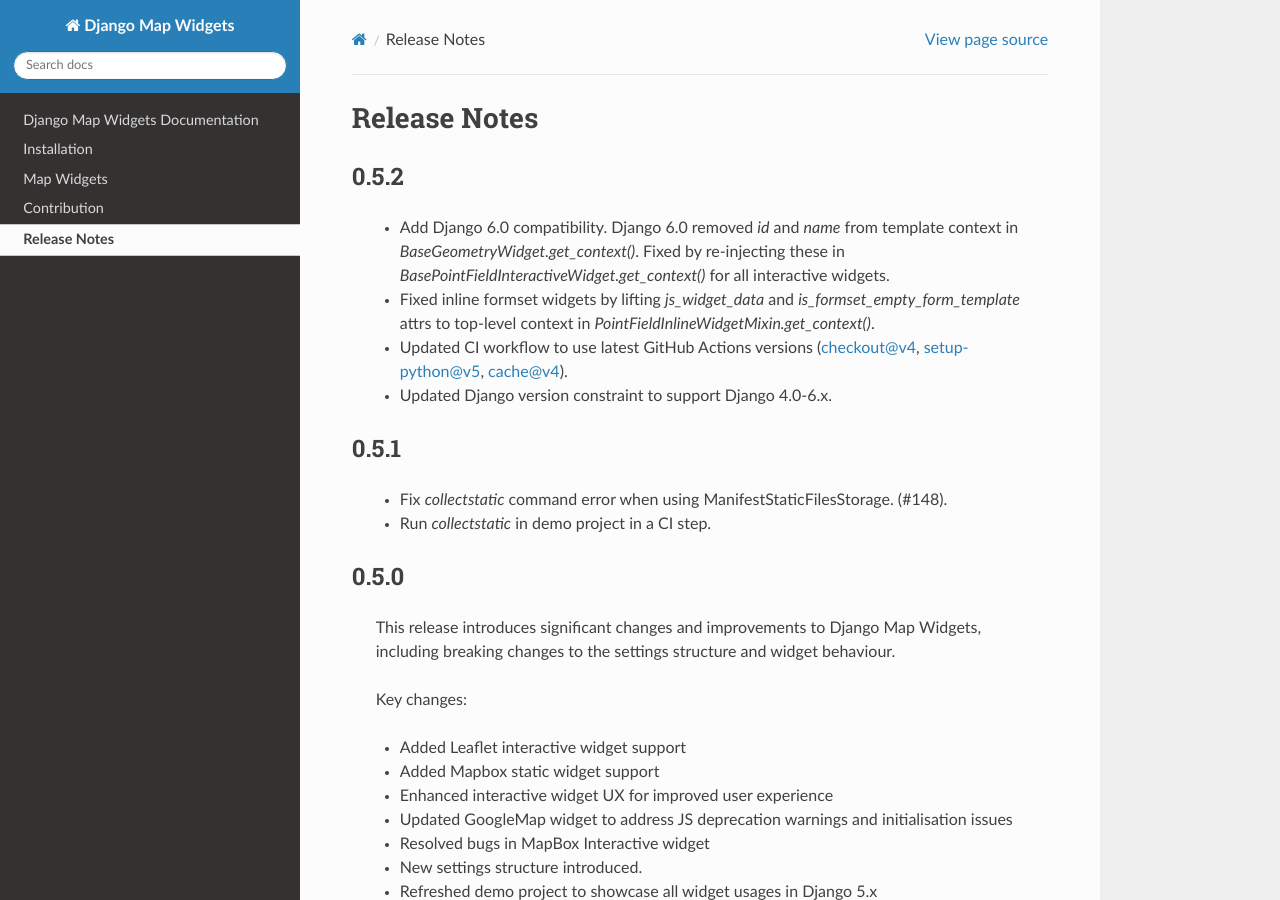
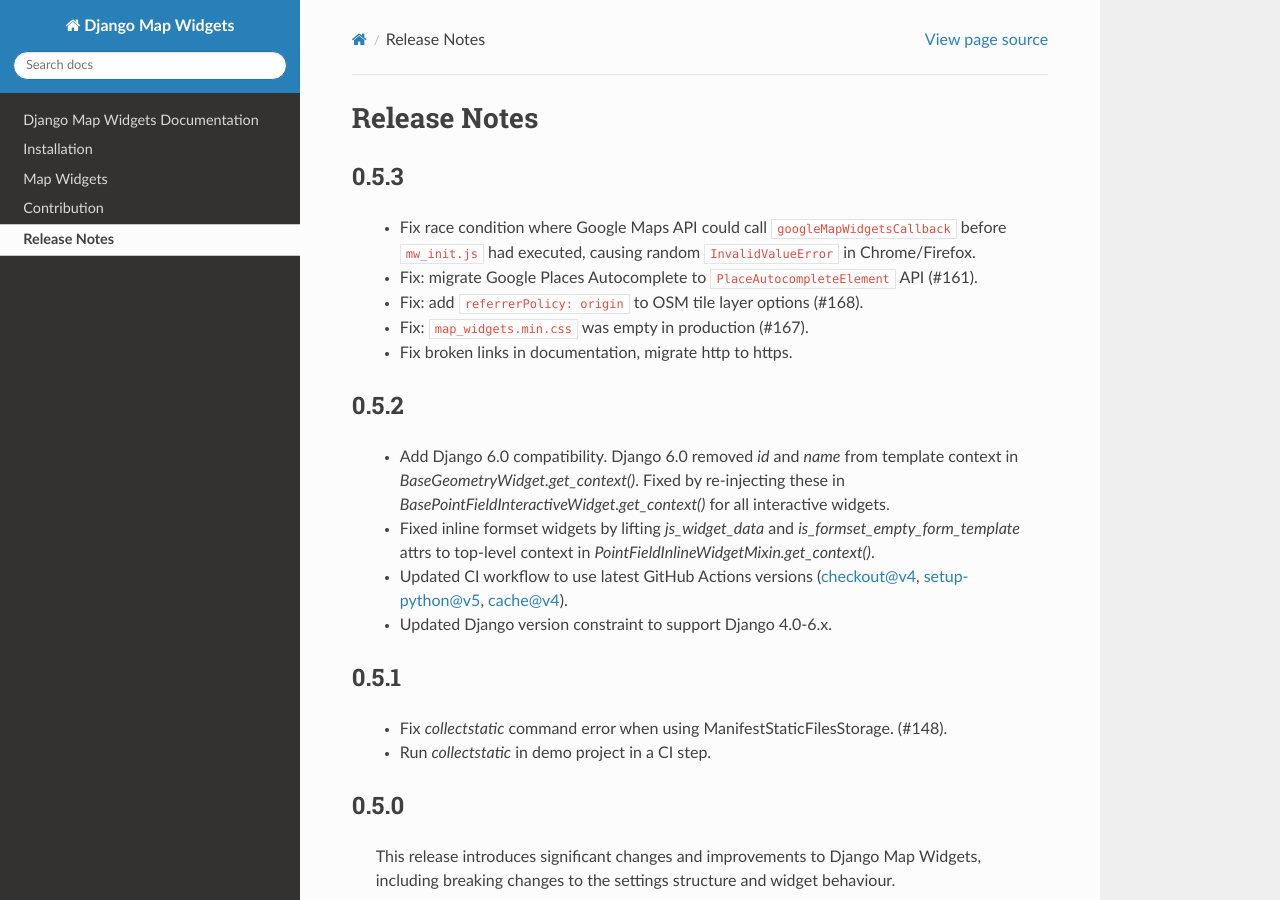
Before and after one commit to erdem/django-map-widgets, a Sphinx documentation site: the page built from docs/releases/index.rst, in a window 1280 px wide and 900 px high. Built offline with Sphinx 7.4.7 and the Read the Docs theme 3.1.0, drawn with Linux system fonts in a browser that asks for light colours.

Commit message:
release: v0.5.3

```diff
--- a/docs/releases/index.rst
+++ b/docs/releases/index.rst
@@ -1,6 +1,16 @@
 =============
 Release Notes
 =============
+
+0.5.3
+^^^^^
+
+    - Fix race condition where Google Maps API could call ``googleMapWidgetsCallback`` before ``mw_init.js`` had executed, causing random ``InvalidValueError`` in Chrome/Firefox.
+    - Fix: migrate Google Places Autocomplete to ``PlaceAutocompleteElement`` API (#161).
+    - Fix: add ``referrerPolicy: origin`` to OSM tile layer options (#168).
+    - Fix: ``map_widgets.min.css`` was empty in production (#167).
+    - Fix broken links in documentation, migrate http to https.
+
 
 0.5.2
 ^^^^^
--- a/setup.py
+++ b/setup.py
@@ -2,7 +2,7 @@
 
 from setuptools import find_packages, setup
 
-VERSION = (0, 5, 2)
+VERSION = (0, 5, 3)
 __version__ = ".".join(map(str, VERSION))
 
 
```
Also changed, not shown: .changeset/0000-0.5.3-release.md (added).
